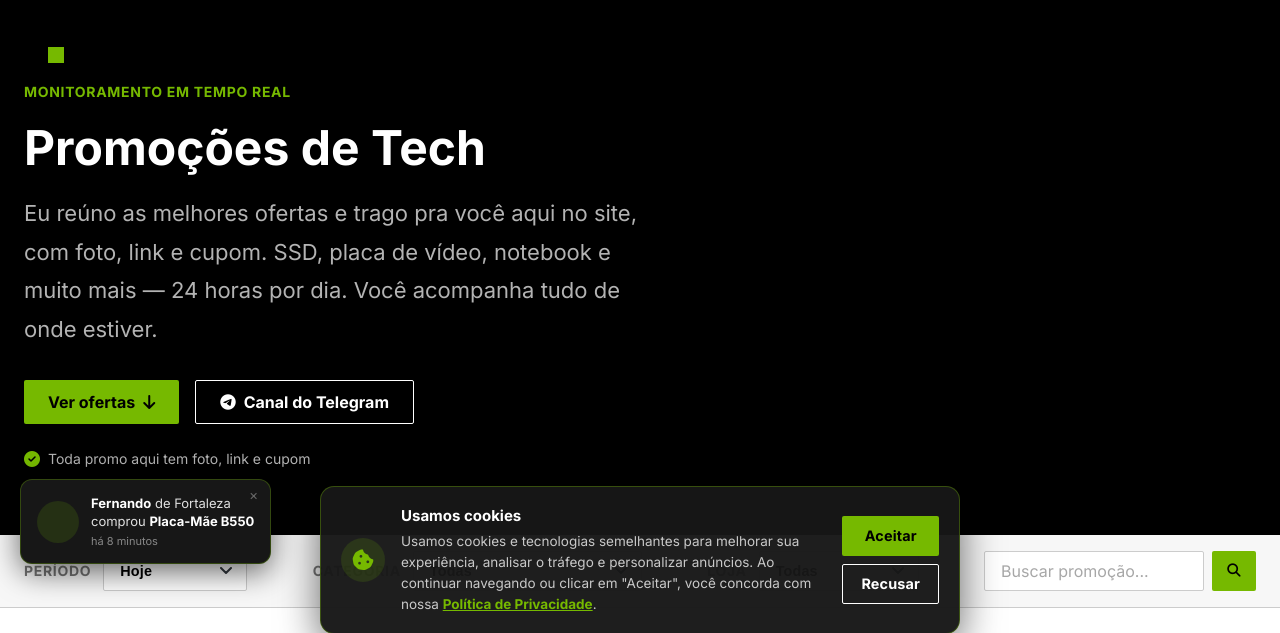
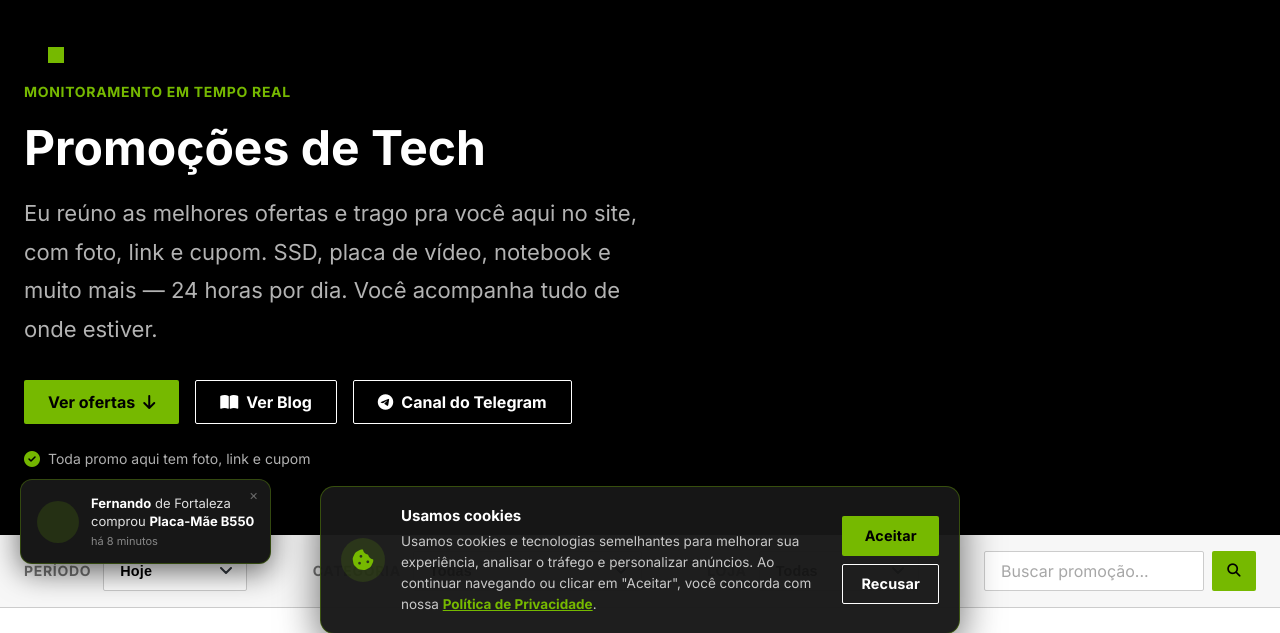
Before and after one commit to andresperes33/andrebot, a Django app: page /promos/ in a window 1280 px wide. Shown: the part 146-779 px from the top of the page. Run offline with Django 5.2, Linux system fonts and the light colour scheme; data that the repository does not hold is empty.

Commit message:
Adiciona botão 'Ver Blog' no hero da home (igual Ver ofertas)

```diff
--- a/bot/templates/bot/promos.html
+++ b/bot/templates/bot/promos.html
@@ -23,6 +23,7 @@
         <p class="hero-sub">Eu reúno as melhores ofertas e trago pra você aqui no site, com foto, link e cupom. SSD, placa de vídeo, notebook e muito mais — 24 horas por dia. Você acompanha tudo de onde estiver.</p>
         <div class="hero-actions">
             <a href="#grid" class="btn btn-primary">Ver ofertas <i class="fas fa-arrow-down"></i></a>
+            <a href="{% url 'blog' %}" class="btn btn-outline-on-dark"><i class="fas fa-book-open"></i> Ver Blog</a>
             <a href="https://t.me/Nitro_Tech_1" target="_blank" class="btn btn-outline-on-dark"><i class="fab fa-telegram-plane"></i> Canal do Telegram</a>
         </div>
         <div class="hero-tag"><i class="fas fa-circle-check"></i> Toda promo aqui tem foto, link e cupom</div>
```
